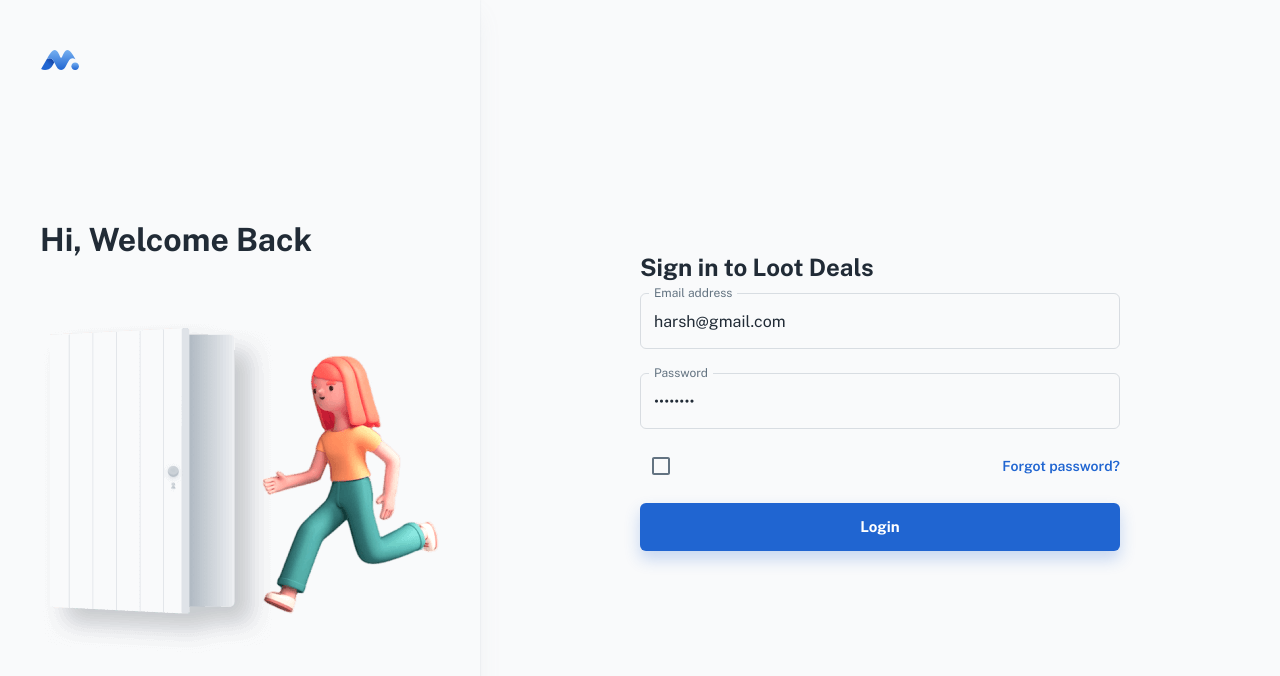
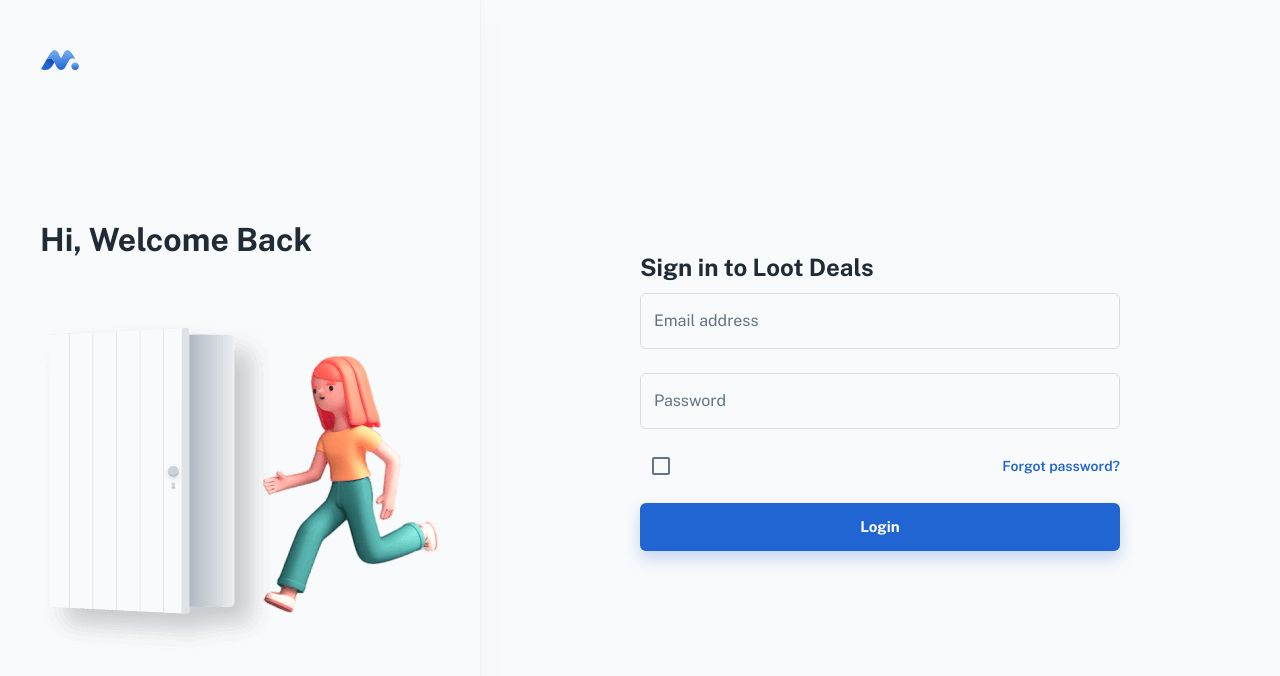
Before and after one commit to harshmewada/lootdealsadmin, a React (Vite) app: page /login in a window 1280 px wide. Shown: the top 676 px of the page. Built offline with nearby package versions, Linux system fonts and the light colour scheme; some icons are missing.

Commit message:
expire products manually

```diff
--- a/src/API/index.js
+++ b/src/API/index.js
@@ -32,6 +32,8 @@ export const offerApi = {
 export const productApi = {
   GET_PRODUCTS: "/product",
 
+  EXPIRE_PRODUCTS: "/product/manuallyExpire",
+
   GET_AMAZON_PRODUCT: `/product/fromAmazon`,
 
   GET_ALL_PRODUCTS: "/product/all",
--- a/src/components/AmazonProductModal/index.jsx
+++ b/src/components/AmazonProductModal/index.jsx
@@ -149,6 +149,7 @@ const AmazonProductModal = ({
                 platformId: amazonPlatformId,
                 isAutoAdded: true,
                 ...productData,
+                categoryId: [],
               }}
               isLoading={isLoading}
               selectOptions={selectOptions}
--- a/src/pages/Login.jsx
+++ b/src/pages/Login.jsx
@@ -76,7 +76,7 @@ export default function LoginPage() {
     handleSubmit,
     formState: { errors },
   } = useForm({
-    defaultValues: { email: "harsh@gmail.com", password: "11111111" },
+    defaultValues: { email: "", password: "" },
   });
 
   useEffect(() => {
--- a/src/pages/Products.jsx
+++ b/src/pages/Products.jsx
@@ -10,6 +10,7 @@ import {
   batchDeleteProduct,
   deleteProduct,
   editProduct,
+  expireProducts,
   getProducts,
   sendProductNotification,
 } from "../redux/actions/productActions";
@@ -25,6 +26,7 @@ import AmazonProductModal from "../components/AmazonProductModal";
 import Iconify from "../components/layout/iconify/Iconify";
 import useResponsive from "../hooks/useResponsive";
 import { addTableColumnMinWidth } from "../utils/addTableColumnMinWidth";
+import { LoadingButton } from "@mui/lab";
 
 const Products = () => {
   const dispatch = useDispatch();
@@ -174,6 +176,10 @@ const Products = () => {
   const isTableLoading = useSelector((state) =>
     loadingSelector(state, productTypes.GET_PRODUCTS)
   );
+
+  const isExpireRequestLoading = useSelector((state) =>
+    loadingSelector(state, productTypes.EXPIRE_PRODUCTS)
+  );
   const isFormLoading = useSelector((state) =>
     loadingSelector(state, [
       productTypes.ADD_PRODUCT,
@@ -235,6 +241,26 @@ const Products = () => {
       >
         Add Amazon Product
       </Button>
+    );
+  };
+
+  const ExpireAction = ({ getterFunction }) => {
+    return (
+      <LoadingButton
+        loading={isExpireRequestLoading}
+        key="ExpireAction"
+        variant="contained"
+        startIcon={<Iconify icon={"tabler:clock-x"} />}
+        onClick={
+          () => dispatch(expireProducts({ callBack: getterFunction }))
+          // setAmazonModal({
+          //   open: true,
+          //   getterFn: getterFunction,
+          // })
+        }
+      >
+        Expire Products
+      </LoadingButton>
     );
   };
 
@@ -304,6 +330,7 @@ const Products = () => {
           isActive: true,
           description: description,
           isManyProducts: false,
+          isExpired: false,
         }}
         dialogWidth="lg"
         isLoading={isTableLoading}
@@ -318,7 +345,12 @@ const Products = () => {
           platformId: platforms?.data || [],
           categoryId: categories?.data || [],
         }}
-        toolbarActions={[AutoAddAction, BatchAction, BatchNotificationAction]}
+        toolbarActions={[
+          ExpireAction,
+          AutoAddAction,
+          BatchAction,
+          BatchNotificationAction,
+        ]}
         rowActions={[NotificationActions]}
         mobileToolbarActions={[
           {
@@ -475,7 +507,7 @@ const formFields = [
     hideAt: FORMMODE.ADD,
     label: "Expired",
     placeholder: "Enter Expired",
-    required: true,
+    required: false,
     disabled: false,
     readOnly: false,
     width: 3,
--- a/src/pages/Settings.jsx
+++ b/src/pages/Settings.jsx
@@ -127,6 +127,17 @@ const formFields = [
   },
 
   {
+    type: "text",
+    name: "whatsappLink",
+    label: "whatsApp Link",
+    placeholder: "Enter whatsApp Link",
+    required: false,
+    disabled: false,
+    readOnly: false,
+    width: 12,
+  },
+
+  {
     type: "boolean",
     name: "showAds",
     label: "Enable Ads",
--- a/src/redux/actions/productActions.js
+++ b/src/redux/actions/productActions.js
@@ -45,6 +45,20 @@ export const addProduct = ({ data, callBack }) => {
   };
 };
 
+export const expireProducts = ({ callBack }) => {
+  return {
+    type: productTypes.EXPIRE_PRODUCTS,
+    request: {
+      method: REQUESTMETHOD.POST,
+      url: productApi.EXPIRE_PRODUCTS,
+      isFormData: false,
+      enableMessages: true,
+      successMessage: "Products Expired Successfully",
+      failMessage: "Failed to expire Product",
+      callBack,
+    },
+  };
+};
 export const editProduct = ({ data, callBack }) => {
   return {
     type: productTypes.UPDATE_PRODUCT,
--- a/src/redux/apiService.js
+++ b/src/redux/apiService.js
@@ -82,6 +82,7 @@ export const apiService =
         dispatch({ type: loadingTypes.REMOVE_LOADING, payload: action.type });
         dispatch({ type: action.type, payload: response.data });
       } catch (error) {
+        console.log("error", error);
         if (error.toJSON().message === "Network Error") {
           dispatch(
             showSnackbar({
--- a/src/redux/types/index.js
+++ b/src/redux/types/index.js
@@ -16,6 +16,8 @@ export const dashboardTypes = {
 
 export const productTypes = {
   GET_AMAZON_PRODUCT: "GET_AMAZON_PRODUCT",
+
+  EXPIRE_PRODUCTS: "EXPIRE_PRODUCTS",
 
   GET_PRODUCTS: "GET_PRODUCTS",
   ADD_PRODUCT: "ADD_PRODUCT",
```
